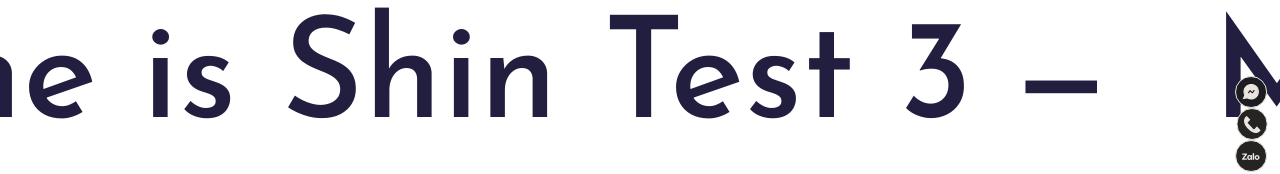
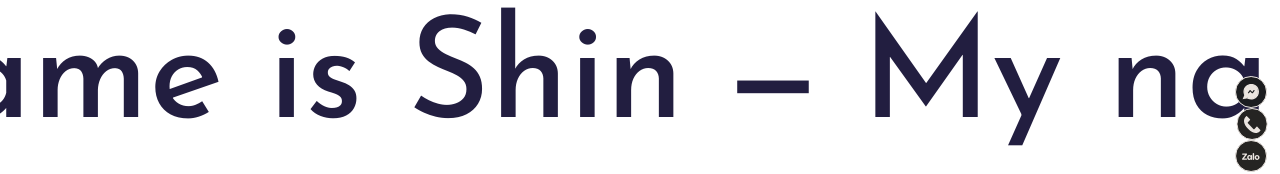
Before and after one commit to ThanhNha/my-cv, a website: page index.html in a window 1280 px wide. Shown: the part 616-790 px from the top of the page. Drawn offline with nearby package versions, Linux system fonts and the light colour scheme; some packages are replaced by stand-ins of ours; files that its build step writes are made by us from their sources; files whose address does not match are found by name; a web font is replaced by a local one.

Commit message:
testing deploy

```diff
--- a/index.html
+++ b/index.html
@@ -445,7 +445,7 @@
                         <div class="name-h1 is-inview" destroy data-scroll data-scroll-direction="horizontal"
                             data-scroll-speed="4" data-scroll-position="top">
                             <div class="name-wrap">
-                                <h1 class="no-select once-in once-in-secondary">My name is Shin Test 3<span
+                                <h1 class="no-select once-in once-in-secondary">My name is Shin<span
                                         class="spacer">—</span>
                                 </h1>
                             </div>
```
